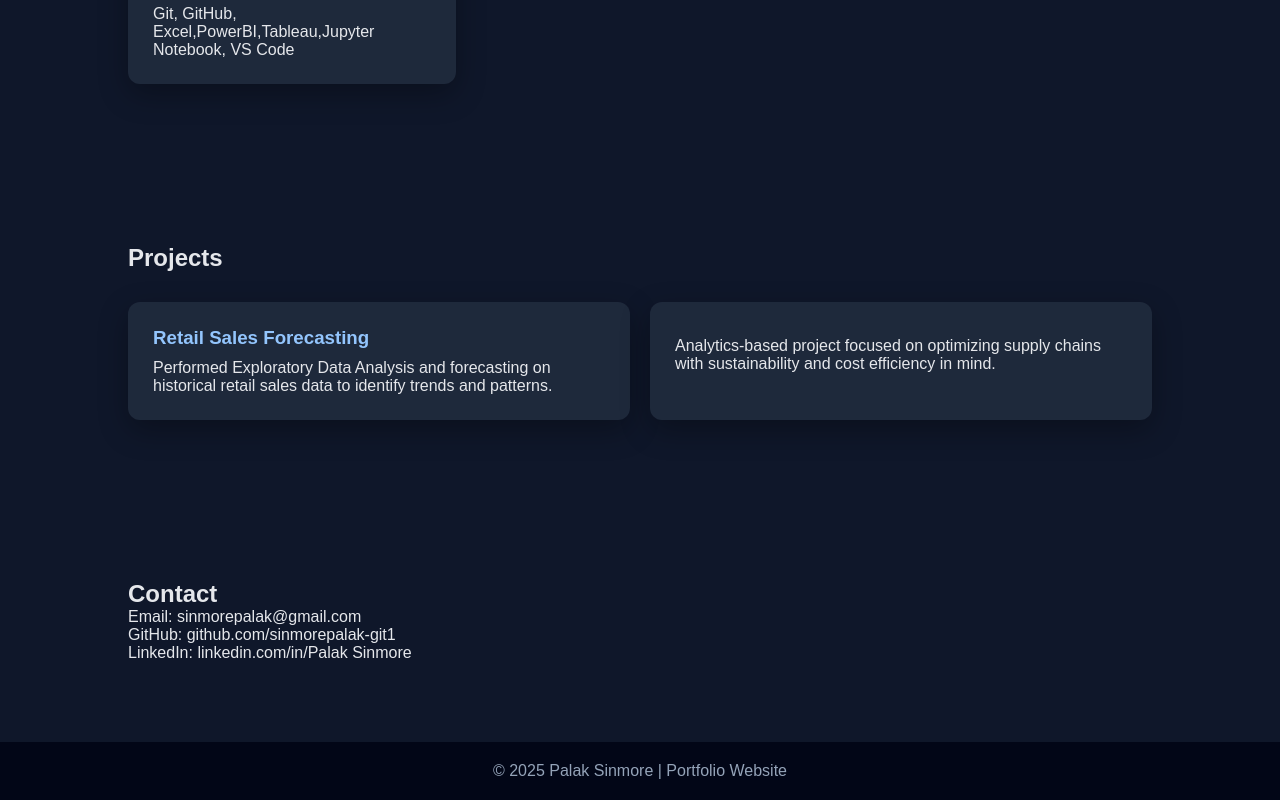
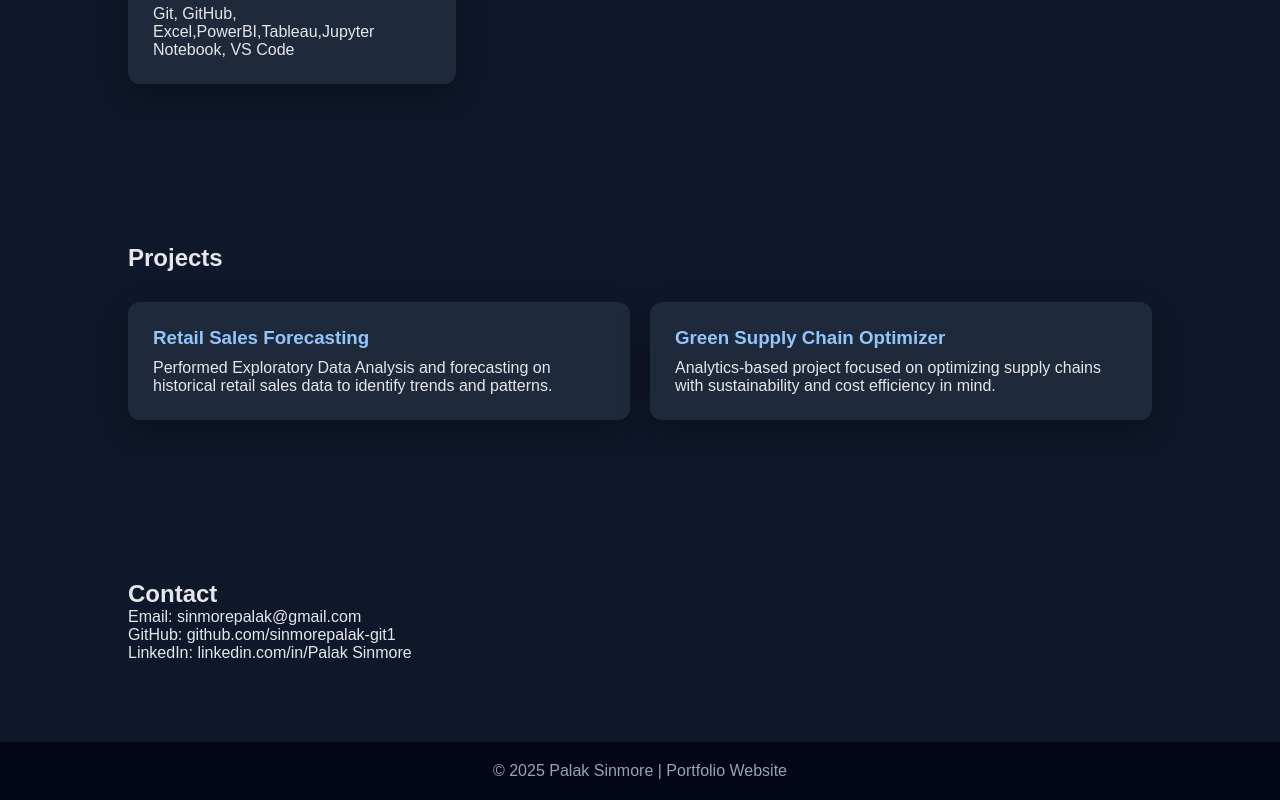
Before and after one commit to sinmorepalak-git1/my-portfolio, a Next.js app: page / in a window 1280 px wide. Shown: the part 1413-2213 px from the top of the page. Built offline with nearby package versions, Linux system fonts and the light colour scheme.

Commit message:
Added new project and updated homepage

```diff
--- a/app/page.tsx
+++ b/app/page.tsx
@@ -69,7 +69,7 @@ export default function Home() {
           </div>
 
           <div className="card">
-            <h3></h3>
+            <h3>Green Supply Chain Optimizer</h3>
             <p>
               Analytics-based project focused on optimizing supply chains
               with sustainability and cost efficiency in mind.
```
